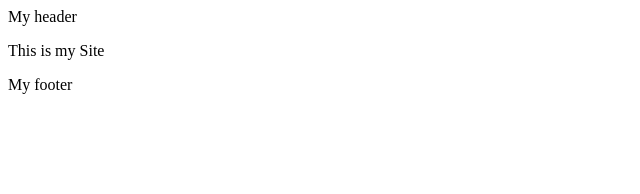
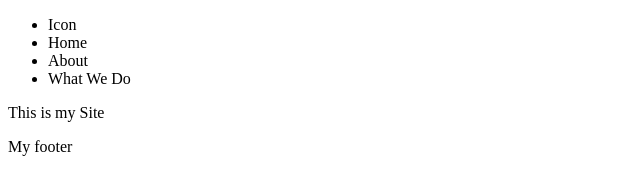
Before and after one commit to OMONa-E/omona_dev.io, a plain HTML site: page index.html in a window 1280 px wide. Shown: the whole page, without its empty margins (0-640 px from the left). Drawn offline with Linux system fonts and the light colour scheme.

Commit message:
Update index.html
Added ids and list in the header section --> nav element

```diff
--- a/index.html
+++ b/index.html
@@ -6,21 +6,28 @@
     <title>My Site</title>
 </head>
 <body>
-    <div>
+    <div id="page">
         <!----This is the head section-->
-        <div>
+        <div id="head_sect">
             <header>
-                <nav>My header</nav>
+                <nav>
+                    <ul>
+                        <li>Icon</li>
+                        <li>Home</li>
+                        <li>About</li>
+                        <li>What We Do</li>
+                    </ul>
+                </nav>
             </header>
         </div>
         <!----This is the body section-->
-        <div>
+        <div id="main_sect">
             <main>
                 <p>This is my Site</p>
             </main>
         </div>
         <!----This is the foot section-->
-        <div>
+        <div id="foot_sect">
             <footer>
                 <nav>My footer</nav>
             </footer>
```
